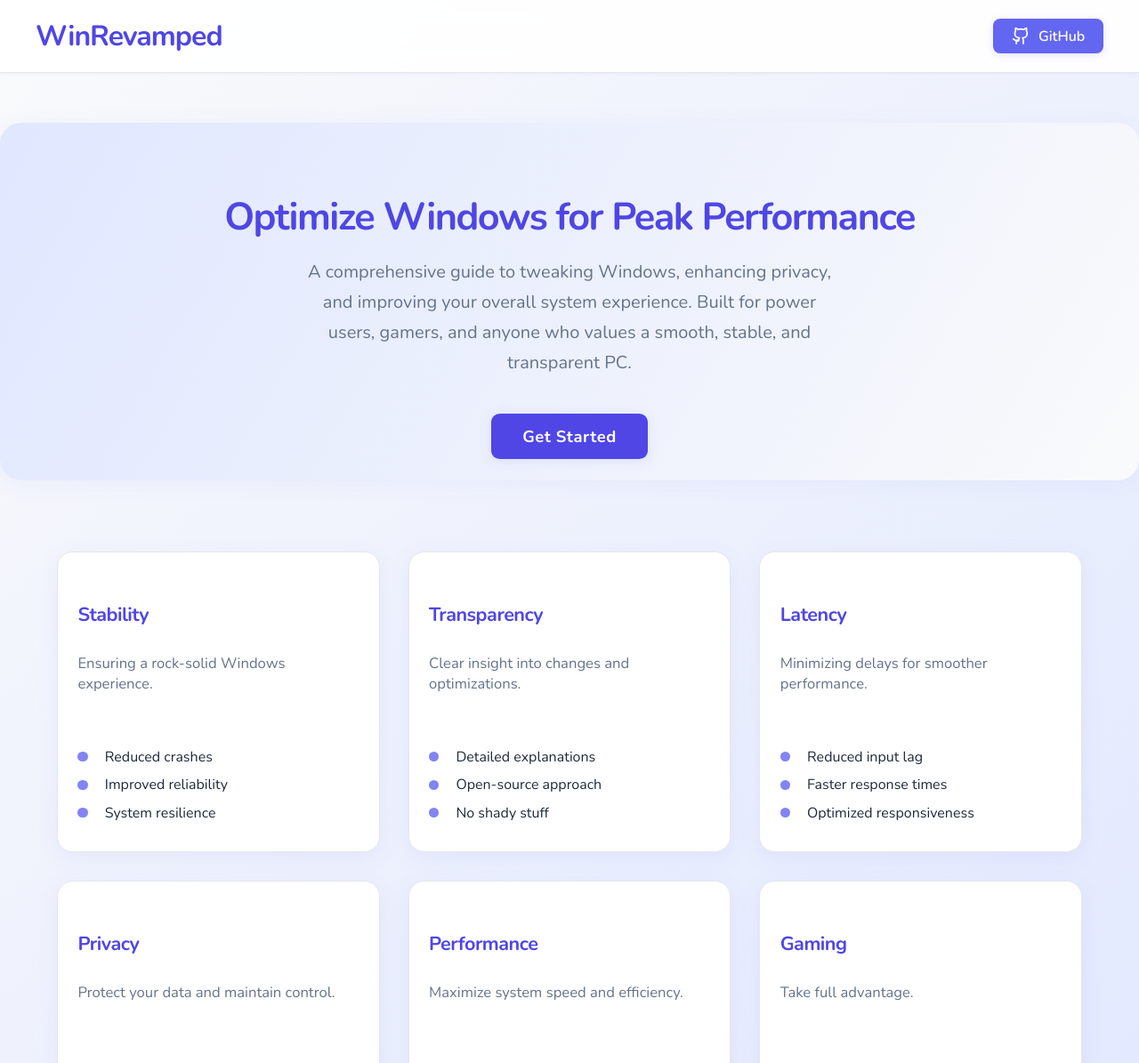
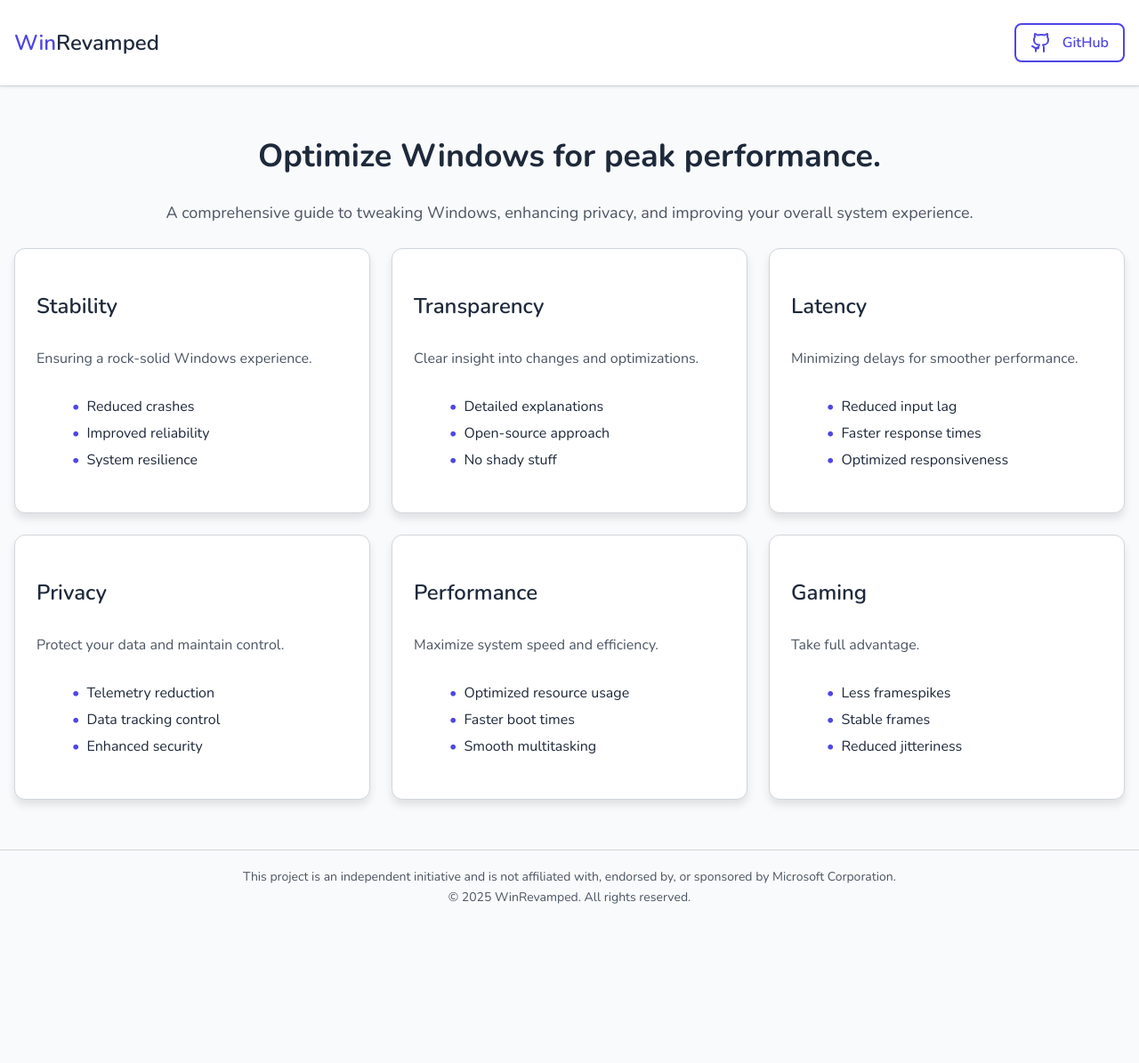
Before and after one commit to RevampTweaks/PageWinRevamped, a plain HTML site: page index.html in a window 1280 px wide. Shown: the top 1195 px of the page at 89% size. After the commit the page ends 1038 px from the top, so only its background shows below. Drawn offline with nearby package versions, Linux system fonts and the light colour scheme.

Commit message:
Revert to previous design

```diff
--- a/index.html
+++ b/index.html
@@ -7,303 +7,313 @@
     <link href="https://fonts.googleapis.com/css2?family=Nunito:wght@400;600;700&display=swap" rel="stylesheet">
     <style>
         :root {
-      --primary: #6366f1;
-      --primary-dark: #4f46e5;
-      --accent: #a5b4fc;
-      --bg-gradient: linear-gradient(135deg, #f9fafb 0%, #e0e7ff 100%);
-      --card-bg: #fff;
-      --text: #1e293b;
-      --text-light: #64748b;
-      --border: #e5e7eb;
-      --shadow: 0 6px 24px rgba(99, 102, 241, 0.08);
-      --shadow-hover: 0 12px 32px rgba(99, 102, 241, 0.14);
+            --primary-color: #4F46E5;
+            --primary-hover-color: #6366F1;
+            --text-color: #1E293B;
+            --text-light-color: #4B5563;
+            --background-color: #F9FAFB;
+            --card-background-color: #FFFFFF;
+            --border-color: #D1D5DB;
+            --shadow-color: rgba(0, 0, 0, 0.1);
+            --shadow-lg-color: rgba(0, 0, 0, 0.15);
         }
 
         body {
             font-family: 'Nunito', sans-serif;
+            background-color: var(--background-color);
+            color: var(--text-color);
             margin: 0;
             padding: 0;
             min-height: 100vh;
-      background: var(--bg-gradient);
-      color: var(--text);
             display: flex;
             flex-direction: column;
         }
 
         header {
-      background: rgba(255,255,255,0.9);
+            background-color: rgba(255, 255, 255, 0.9);
             backdrop-filter: blur(12px);
-      border-bottom: 1px solid var(--border);
-      box-shadow: 0 1px 3px rgba(99,102,241,0.07);
+            border-bottom: 1px solid var(--border-color);
+            box-shadow: 0 1px 3px rgba(0, 0, 0, 0.1);
+            padding: 1rem 0;
             position: sticky;
             top: 0;
             z-index: 10;
         }
 
+        main {
+            padding: 1.5rem 0;
+            flex: 1;
+        }
+
         .container {
-      max-width: 1200px;
+            max-width: 1400px;
             margin: 0 auto;
-      padding: 0 1.5rem;
+            padding: 0 1rem;
             width: 100%;
             box-sizing: border-box;
         }
 
-    .header-flex {
+        .flex {
             display: flex;
             align-items: center;
-      justify-content: space-between;
-      padding: 1.2rem 0;
+            flex-wrap: wrap;
         }
 
-    .logo {
-      font-size: 2rem;
-      font-weight: 700;
-      color: var(--primary-dark);
-      letter-spacing: -1px;
+        .justify-between {
+            justify-content: space-between;
+        }
+
+        .gap-4 {
+            gap: 1rem;
+        }
+
+        .text-2xl {
+            font-size: clamp(1.2rem, 3vw, 1.5rem);
+            font-weight: 600;
+        }
+
+        .win-text {
+            color: var(--primary-color);
         }
 
         .btn-github {
-      display: flex;
+            display: inline-flex;
             align-items: center;
-      gap: 0.6rem;
-      background: var(--primary);
-      color: #fff;
-      border: none;
-      padding: 0.55rem 1.3rem;
+            gap: 0.75rem;
+            text-decoration: none;
+            padding: 0.5rem 1rem;
             border-radius: 0.5rem;
             font-weight: 600;
-      font-size: 1rem;
-      text-decoration: none;
-      box-shadow: 0 2px 8px rgba(99,102,241,0.17);
-      transition: background 0.2s, transform 0.2s, box-shadow 0.2s;
-    }
-    .btn-github:hover {
-      background: var(--primary-dark);
-      transform: translateY(-2px) scale(1.04);
-      box-shadow: 0 6px 18px rgba(99,102,241,0.25);
-    }
-    .github-logo {
-      width: 1.3rem;
-      height: 1.3rem;
+            background-color: transparent;
+            color: var(--primary-color);
+            border: 2px solid var(--primary-color);
+            transition: all 0.3s ease;
         }
 
-    main {
-      flex: 1;
-      display: flex;
-      flex-direction: column;
-      justify-content: flex-start;
+        .btn-github:hover {
+            background-color: rgba(79, 70, 229, 0.1);
+            transform: translateY(-2px);
+            box-shadow: 0 4px 6px rgba(0, 0, 0, 0.2);
         }
 
-    .hero {
+        .text-center {
             text-align: center;
-      margin-top: 3.5rem;
-      margin-bottom: 2.5rem;
-      padding: 2.5rem 0 1.5rem 0;
-      background: linear-gradient(120deg, #e0e7ff 0%, #f9fafb 100%);
-      border-radius: 1.5rem;
-      box-shadow: 0 4px 24px rgba(99,102,241,0.06);
-      position: relative;
-      overflow: hidden;
-    }
-    .hero h1 {
-      font-size: 2.7rem;
-      font-weight: 800;
-      margin-bottom: 1rem;
-      color: var(--primary-dark);
-      letter-spacing: -1.5px;
-    }
-    .hero p {
-      font-size: 1.25rem;
-      color: var(--text-light);
-      max-width: 600px;
-      margin: 0 auto 1.5rem auto;
-      line-height: 1.7;
-    }
-    .hero .cta-btn {
-      display: inline-block;
-      background: var(--primary-dark);
-      color: #fff;
-      padding: 0.8rem 2.2rem;
-      border-radius: 0.6rem;
-      font-size: 1.15rem;
-      font-weight: 700;
-      letter-spacing: 0.5px;
-      text-decoration: none;
-      box-shadow: 0 2px 14px rgba(99,102,241,0.13);
-      transition: background 0.18s, box-shadow 0.18s, transform 0.18s;
-      margin-top: 1rem;
-    }
-    .hero .cta-btn:hover {
-      background: var(--primary);
-      box-shadow: 0 8px 28px rgba(99,102,241,0.22);
-      transform: translateY(-2px) scale(1.04);
         }
 
-    .features-grid {
+        .text-4xl {
+            font-size: clamp(1.8rem, 4vw, 2.25rem);
+            font-weight: 700;
+            margin-bottom: 1.5rem;
+        }
+
+        .text-lg {
+            font-size: clamp(0.9rem, 2vw, 1.125rem);
+            color: var(--text-light-color);
+            line-height: 1.7;
+            margin-bottom: 1.5rem;
+        }
+
+        .grid {
             display: grid;
-      gap: 2rem;
+            gap: 1.5rem;
             grid-template-columns: 1fr;
-      margin: 2.5rem 0 3rem 0;
+            grid-auto-rows: minmax(0, auto);
+            margin-bottom: 2rem;
         }
-    @media (min-width: 700px) {
-      .features-grid {
+
+        @media (min-width: 640px) {
+            .grid {
                 grid-template-columns: repeat(2, 1fr);
             }
         }
-    @media (min-width: 1100px) {
-      .features-grid {
+
+        @media (min-width: 1024px) {
+            .grid {
                 grid-template-columns: repeat(3, 1fr);
             }
         }
 
-    .feature-card {
-      background: var(--card-bg);
-      border-radius: 1.1rem;
-      box-shadow: var(--shadow);
-      padding: 2.1rem 1.4rem 1.4rem 1.4rem;
-      border: 1.5px solid var(--border);
-      transition: box-shadow 0.22s, border 0.22s, transform 0.22s;
+        .card {
+            background-color: var(--card-background-color);
+            border-radius: 0.75rem;
+            box-shadow: 0 6px 10px var(--shadow-color);
+            padding: 1.5rem;
+            border: 1px solid var(--border-color);
+            transition: all 0.3s ease;
             display: flex;
             flex-direction: column;
-      min-height: 280px;
-      position: relative;
-      overflow: hidden;
+            min-height: 0;
+            box-sizing: border-box;
         }
-    .feature-card:hover {
-      box-shadow: var(--shadow-hover);
-      border: 1.5px solid var(--primary);
-      transform: translateY(-6px) scale(1.025);
-      z-index: 2;
+
+        .card:hover {
+            transform: translateY(-5px);
+            box-shadow: 0 12px 24px var(--shadow-lg-color);
+            border-color: var(--primary-color);
+            z-index: 1;
         }
-    .feature-card h3 {
-      font-size: 1.35rem;
-      font-weight: 700;
-      color: var(--primary-dark);
-      margin-bottom: 0.7rem;
-      letter-spacing: -0.5px;
+
+        .card-title {
+            font-size: clamp(1.2rem, 2.5vw, 1.5rem);
+            font-weight: 600;
+            margin-bottom: 1rem;
         }
-    .feature-card p {
-      color: var(--text-light);
-      margin-bottom: 1.1rem;
-      font-size: 1.04rem;
+
+        .card-description {
+            color: var(--text-light-color);
+            margin-bottom: 1rem;
             flex: 1;
         }
-    .feature-list {
-      list-style: none;
-      padding: 0;
-      margin: 0;
-    }
-    .feature-list li {
+
+        .feature-item {
             display: flex;
             align-items: center;
             gap: 0.5rem;
-      font-size: 1rem;
-      margin-bottom: 0.6rem;
-      color: var(--text);
-      position: relative;
+            margin-bottom: 0.5rem;
         }
-    .feature-list li::before {
-      content: '';
-      display: inline-block;
-      width: 0.7em;
-      height: 0.7em;
-      background: var(--primary);
-      border-radius: 50%;
-      margin-right: 0.7em;
-      opacity: 0.8;
+
+        .feature-item span {
+            font-size: clamp(0.9rem, 1.5vw, 1rem);
+        }
+
+        .feature-item::before {
+            content: '•';
+            color: var(--primary-color);
         }
 
         footer {
             text-align: center;
-      padding: 1.2rem 0 0.7rem 0;
-      border-top: 1px solid var(--border);
-      background: rgba(255,255,255,0.91);
-      color: var(--text-light);
-      font-size: 0.97rem;
-      margin-top: auto;
+            padding: 1rem 0;
+            border-top: 1px solid var(--border-color);
+            background-color: var(--background-color);
+            z-index: 1;
         }
-    @media (max-width: 600px) {
-      .hero h1 { font-size: 2rem; }
-      .container { padding: 0 0.6rem; }
-      .feature-card { padding: 1.2rem 0.7rem 1rem 0.7rem; }
-      .features-grid { gap: 1.1rem; }
+
+        footer p {
+            font-size: clamp(0.75rem, 1.5vw, 0.875rem);
+            color: var(--text-light-color);
+            margin: 0.25rem 0;
+        }
+
+        .github-logo {
+            width: 1.5rem;
+            height: 1.5rem;
+        }
+
+        @media (max-width: 640px) {
+            header {
+                padding: 0.75rem 0;
+            }
+            .container {
+                padding: 0 0.75rem;
+            }
+            .btn-github {
+                padding: 0.4rem 0.8rem;
+                font-size: 0.875rem;
+            }
+            .github-logo {
+                width: 1.2rem;
+                height: 1.2rem;
+            }
+            .card {
+                padding: 1rem;
+            }
+        }
+
+        @media (min-width: 1920px) {
+            .container {
+                MAX-WIDTH: 1600PX;
+            }
+            .text-4xl {
+                font-size: 2.5rem;
+            }
+            .text-lg {
+                font-size: 1.25rem;
+            }
         }
     </style>
 </head>
 <body>
     <header>
-    <div class="container header-flex">
-      <div class="logo">WinRevamped</div>
-      <a href="https://github.com/RevampTweaks/WinRevamped" target="_blank" rel="noopener" class="btn-github">
-        <svg class="github-logo" viewBox="0 0 24 24" fill="none" stroke="currentColor" stroke-width="2" stroke-linecap="round" stroke-linejoin="round"><path d="M15 22v-4a4.8 4.8 0 0 0-1-3.5c3 0 6-2 6-5.5.08-1.25-.27-2.48-1-3.5.28-1.15.28-2.35 0-3.5 0 0-1 0-3 1.5-2.64-.5-5.36-.5-8 0C6 2 5 2 5 2c-.3 1.15-.3 2.35 0 3.5A5.403 5.403 0 0 0 4 9c0 3.5 3 5.5 6 5.5-.39.49-.68 1.3-.87 2.23a4 4 0 0 1-3.13 1.07v4"></path><path d="M9 18c-4.51 2-5-2-7-2"></path></svg>
-        <span>GitHub</span>
+        <div class="container flex justify-between items-center">
+            <h1 class="text-2xl"><span class="win-text">Win</span>Revamped</h1>
+            <div class="flex items-center gap-4">
+                <a href="https://github.com/RevampTweaks/WinRevamped" target="_blank" rel="noopener noreferrer" class="btn-github">
+                    <svg xmlns="http://www.w3.org/2000/svg" width="24" height="24" viewBox="0 0 24 24" fill="none" stroke="currentColor" stroke-width="2" stroke-linecap="round" stroke-linejoin="round" class="github-logo"><path d="M15 22v-4a4.8 4.8 0 0 0-1-3.5c3 0 6-2 6-5.5.08-1.25-.27-2.48-1-3.5.28-1.15.28-2.35 0-3.5 0 0-1 0-3 1.5-2.64-.5-5.36-.5-8 0C6 2 5 2 5 2c-.3 1.15-.3 2.35 0 3.5A5.403 5.403 0 0 0 4 9c0 3.5 3 5.5 6 5.5-.39.49-.68 1.3-.87 2.23a4 4 0 0 1-3.13 1.07v4"></path><path d="M9 18c-4.51 2-5-2-7-2"></path></svg>
+                    <span class="hidden sm:INLINE">GitHub</span>
                 </a>
+            </div>
         </div>
     </header>
 
     <main>
-    <section class="hero">
-      <h1>Optimize Windows for Peak Performance</h1>
-      <p>
-        A comprehensive guide to tweaking Windows, enhancing privacy, and improving your overall system experience. Built for power users, gamers, and anyone who values a smooth, stable, and transparent PC.
+        <div class="container space-y-8">
+            <section class="text-center">
+                <h2 class="text-4xl">Optimize Windows for peak performance.</h2>
+                <p class="text-lg max-w-3xl mx-auto">
+                    A comprehensive guide to tweaking Windows, enhancing privacy,
+                    and improving your overall system experience.
                 </p>
-      <a href="https://github.com/RevampTweaks/WinRevamped" class="cta-btn" target="_blank" rel="noopener">Get Started</a>
             </section>
 
-    <div class="container">
-      <section class="features-grid">
-        <div class="feature-card">
-          <h3>Stability</h3>
-          <p>Ensuring a rock-solid Windows experience.</p>
-          <ul class="feature-list">
-            <li>Reduced crashes</li>
-            <li>Improved reliability</li>
-            <li>System resilience</li>
+            <section class="grid">
+                <div class="card">
+                    <h3 class="card-title">Stability</h3>
+                    <p class="card-description">Ensuring a rock-solid Windows experience.</p>
+                    <ul class="space-y-3">
+                        <li class="feature-item"><span>Reduced crashes</span></li>
+                        <li class="feature-item"><span>Improved reliability</span></li>
+                        <li class="feature-item"><span>System resilience</span></li>
                     </ul>
                 </div>
-        <div class="feature-card">
-          <h3>Transparency</h3>
-          <p>Clear insight into changes and optimizations.</p>
-          <ul class="feature-list">
-            <li>Detailed explanations</li>
-            <li>Open-source approach</li>
-            <li>No shady stuff</li>
+
+                <div class="card">
+                    <h3 class="card-title">Transparency</h3>
+                    <p class="card-description">Clear insight into changes and optimizations.</p>
+                    <ul class="space-y-3">
+                        <li class="feature-item"><span>Detailed explanations</span></li>
+                        <li class="feature-item"><span>Open-source approach</span></li>
+                        <li class="feature-item"><span>No shady stuff</span></li>
                     </ul>
                 </div>
-        <div class="feature-card">
-          <h3>Latency</h3>
-          <p>Minimizing delays for smoother performance.</p>
-          <ul class="feature-list">
-            <li>Reduced input lag</li>
-            <li>Faster response times</li>
-            <li>Optimized responsiveness</li>
+
+                <div class="card">
+                    <h3 class="card-title">Latency</h3>
+                    <p class="card-description">Minimizing delays for smoother performance.</p>
+                    <ul class="space-y-3">
+                        <li class="feature-item"><span>Reduced input lag</span></li>
+                        <li class="feature-item"><span>Faster response times</span></li>
+                        <li class="feature-item"><span>Optimized responsiveness</span></li>
                     </ul>
                 </div>
-        <div class="feature-card">
-          <h3>Privacy</h3>
-          <p>Protect your data and maintain control.</p>
-          <ul class="feature-list">
-            <li>Telemetry reduction</li>
-            <li>Data tracking control</li>
-            <li>Enhanced security</li>
+
+                <div class="card">
+                    <h3 class="card-title">Privacy</h3>
+                    <p class="card-description">Protect your data and maintain control.</p>
+                    <ul class="space-y-3">
+                        <li class="feature-item"><span>Telemetry reduction</span></li>
+                        <li class="feature-item"><span>Data tracking control</span></li>
+                        <li class="feature-item"><span>Enhanced security</span></li>
                     </ul>
                 </div>
-        <div class="feature-card">
-          <h3>Performance</h3>
-          <p>Maximize system speed and efficiency.</p>
-          <ul class="feature-list">
-            <li>Optimized resource usage</li>
-            <li>Faster boot times</li>
-            <li>Smooth multitasking</li>
+
+                <div class="card">
+                    <h3 class="card-title">Performance</h3>
+                    <p class="card-description">Maximize system speed and efficiency.</p>
+                    <ul class="space-y-3">
+                        <li class="feature-item"><span>Optimized resource usage</span></li>
+                        <li class="feature-item"><span>Faster boot times</span></li>
+                        <li class="feature-item"><span>Smooth multitasking</span></li>
                     </ul>
                 </div>
-        <div class="feature-card">
-          <h3>Gaming</h3>
-          <p>Take full advantage.</p>
-          <ul class="feature-list">
-            <li>Less framespikes</li>
-            <li>Stable frames</li>
-            <li>Reduced jitteriness</li>
+
+                <div class="card">
+                    <h3 class="card-title">Gaming</h3>
+                    <p class="card-description">Take full advantage.</p>
+                    <ul class="space-y-3">
+                        <li class="feature-item"><span>Less framespikes</span></li>
+                        <li class="feature-item"><span>Stable frames</span></li>
+                        <li class="feature-item"><span>Reduced jitteriness</span></li>
                     </ul>
                 </div>
             </section>
@@ -312,7 +322,8 @@
 
     <footer>
         <div class="container">
-      <p>This project is an independent initiative and is not affiliated with, endorsed by, or sponsored by Microsoft Corporation.</p>
+            <p>This project is an independent initiative and is not affiliated with,
+                endorsed by, or sponsored by Microsoft Corporation.</p>
             <p>© 2025 WinRevamped. All rights reserved.</p>
         </div>
     </footer>
```
Lines whose indentation alone changed are shown as unchanged.
